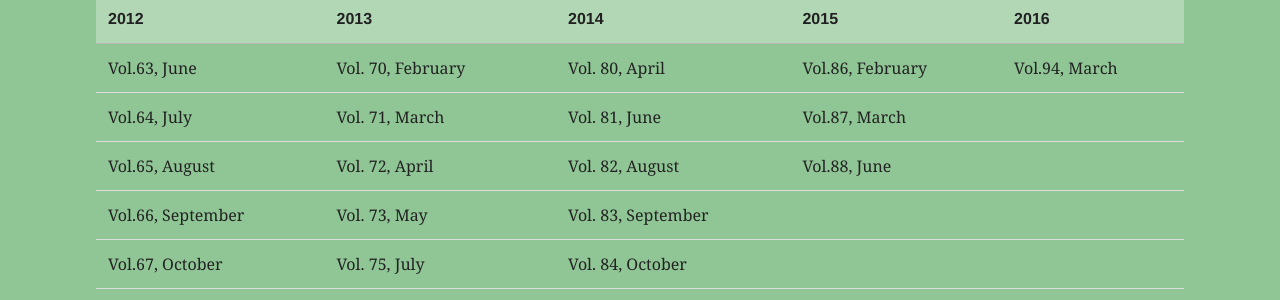
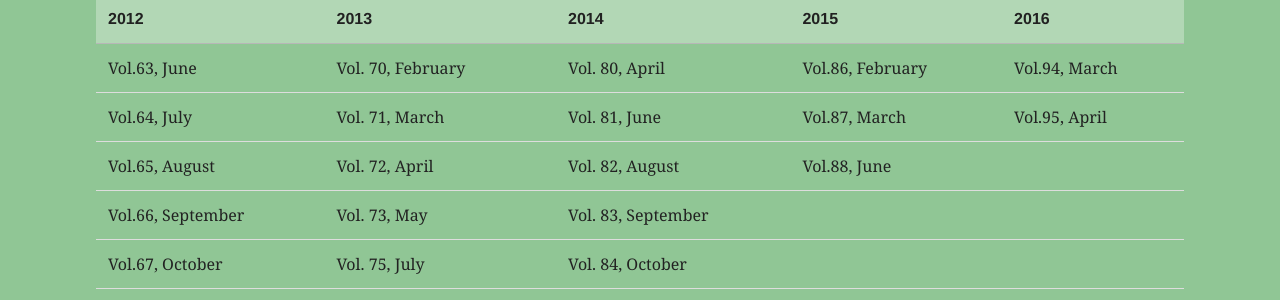
Before and after one commit to reboarchers/reboarchers.github.io, a Jekyll site: the page built from membership.md, in a window 1280 px wide and 900 px high, scrolled down 1462 px. Shown: the part 154-454 px from the top of the window. Built offline with Jekyll 4.4.1, drawn with Linux system fonts in a browser that asks for light colours.

Commit message:
Add April 2016 Target Talk

```diff
--- a/membership.md
+++ b/membership.md
@@ -50,7 +50,7 @@
 |         2012            |         2013            |         2014             |        2015            | 2016 |
 |-------------------------|-------------------------|--------------------------|------------------------|------|
 |[Vol.63, June][v63]      |[Vol. 70, February][v70] |[Vol. 80, April][v80]     |[Vol.86, February][v86] |[Vol.94, March][v94]|
-|[Vol.64, July][v64]      |[Vol. 71, March][v71]    |[Vol. 81, June][v81]      |[Vol.87, March][v87]    | |
+|[Vol.64, July][v64]      |[Vol. 71, March][v71]    |[Vol. 81, June][v81]      |[Vol.87, March][v87]    |[Vol.95, April][v95]|
 |[Vol.65, August][v65]    |[Vol. 72, April][v72]    |[Vol. 82, August][v82]    |[Vol.88, June][v88]     | |
 |[Vol.66, September][v66] |[Vol. 73, May][v73]      |[Vol. 83, September][v83] |                        | |
 |[Vol.67, October][v67]   |[Vol. 75, July][v75]     |[Vol. 84, October][v84]   |                        | |
```
Also changed, not shown: other parts of membership.md (+1 -0 lines), 1 other file.
